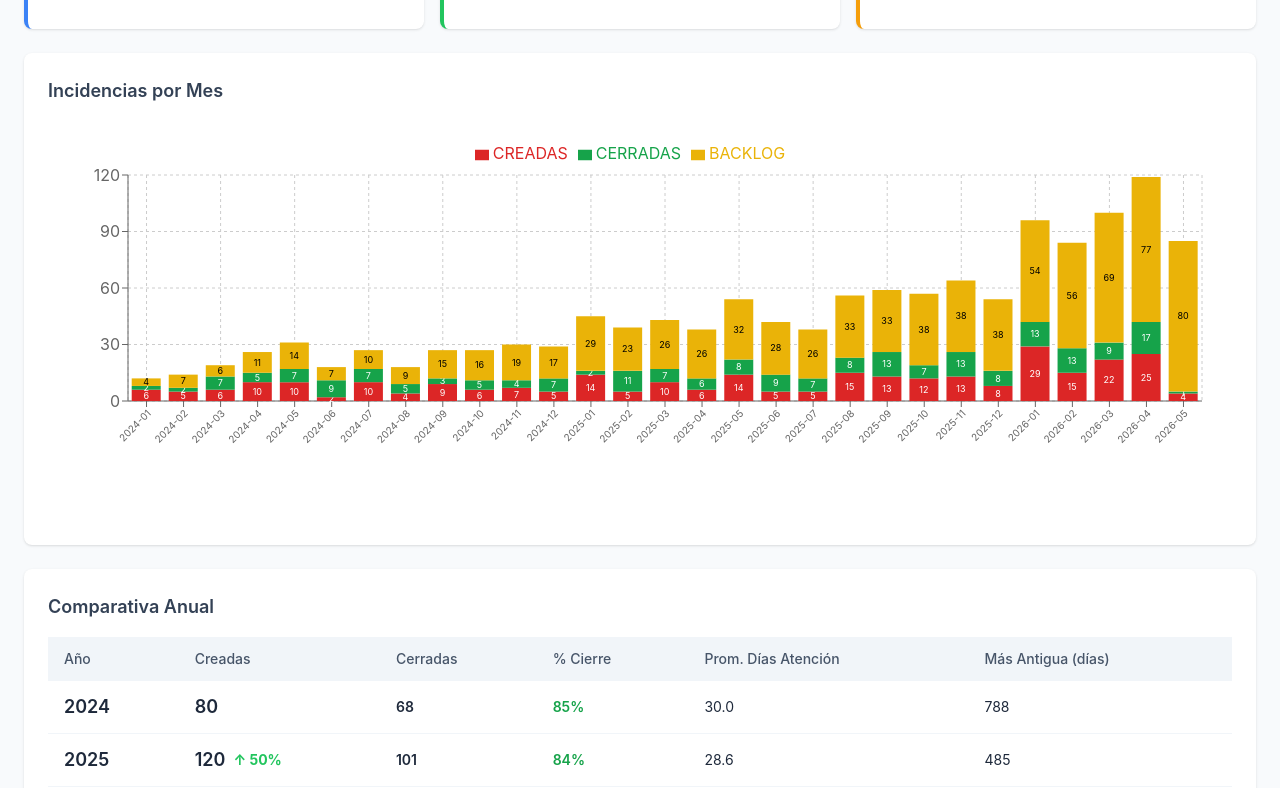
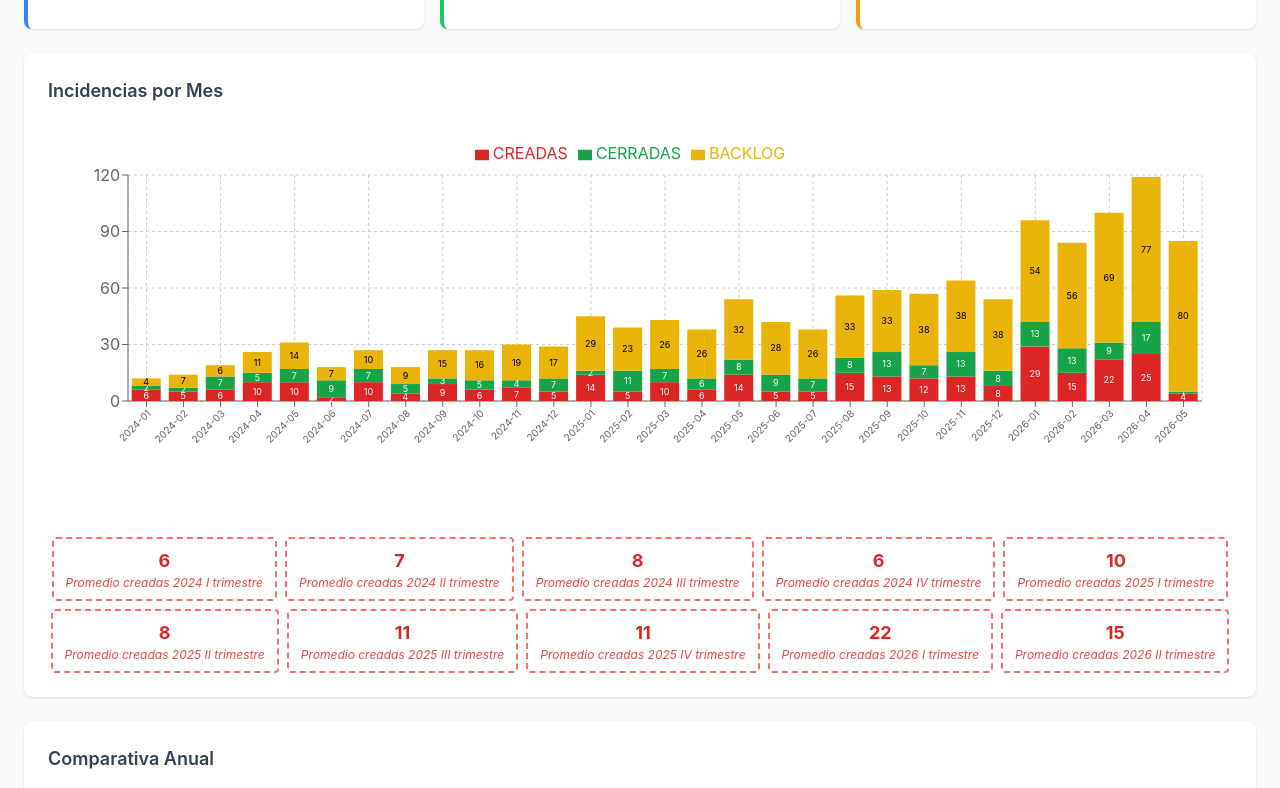
Before and after one commit to cristiancarreno-debug/dashboard-incidencias-patrimoniales, a React (Vite) app: page / in a window 1280 px wide. Shown: the part 312-1100 px from the top of the page. Built offline with nearby package versions, Linux system fonts and the light colour scheme; no server answers.

Commit message:
feat: escala colores variación (verde≥50%, naranja≥30%, rojo<30%), promedios trimestrales bajo gráfica mensual

```diff
--- a/src/components/AnnualTable.tsx
+++ b/src/components/AnnualTable.tsx
@@ -57,7 +57,11 @@ export function AnnualTable({ data, filtros }: Props) {
                   <span className="font-semibold text-lg">{row.totalCreadas}</span>
                   {/* Variación 2025 vs 2024 */}
                   {row.anio === 2025 && variacion2025vs2024 !== null && (
-                    <span className={`text-sm font-bold ${variacion2025vs2024 <= 0 ? 'text-red-500' : 'text-green-500'}`}>
+                    <span className={`text-sm font-bold ${
+                      Math.abs(variacion2025vs2024) >= 50 ? 'text-green-600' :
+                      Math.abs(variacion2025vs2024) >= 30 ? 'text-orange-500' :
+                      'text-red-600'
+                    }`}>
                       {variacion2025vs2024 > 0 ? '↑' : '↓'} {Math.abs(variacion2025vs2024)}%
                     </span>
                   )}
--- a/src/components/MonthlyChart.tsx
+++ b/src/components/MonthlyChart.tsx
@@ -5,12 +5,44 @@ interface Props {
   data: MetricaMensual[];
 }
 
+interface TrimestrePromedio {
+  label: string;
+  promedio: number;
+  meses: string[];
+}
+
+function calcularPromediosTrimestrales(data: MetricaMensual[]): TrimestrePromedio[] {
+  if (data.length === 0) return [];
+
+  const trimestres: TrimestrePromedio[] = [];
+  const mesesPorTrimestre: Record<string, MetricaMensual[]> = {};
+
+  data.forEach(d => {
+    const [year, month] = d.mes.split('-');
+    const q = Math.ceil(parseInt(month) / 3);
+    const key = `${year} ${q === 1 ? 'I' : q === 2 ? 'II' : q === 3 ? 'III' : 'IV'} trimestre`;
+    if (!mesesPorTrimestre[key]) mesesPorTrimestre[key] = [];
+    mesesPorTrimestre[key].push(d);
+  });
+
+  Object.entries(mesesPorTrimestre).forEach(([label, meses]) => {
+    const totalCreadas = meses.reduce((sum, m) => sum + m.abiertas, 0);
+    const promedio = Math.round(totalCreadas / meses.length);
+    trimestres.push({ label: `Promedio creadas ${label}`, promedio, meses: meses.map(m => m.mes) });
+  });
+
+  return trimestres;
+}
+
 export function MonthlyChart({ data }: Props) {
   if (data.length === 0) {
     return <p className="text-slate-400 text-center py-8">Sin datos para mostrar</p>;
   }
 
+  const trimestres = calcularPromediosTrimestrales(data);
+
   return (
+    <div>
       <ResponsiveContainer width="100%" height={400}>
         <BarChart data={data} margin={{ top: 20, right: 30, left: 20, bottom: 60 }}>
           <CartesianGrid strokeDasharray="3 3" />
@@ -23,10 +55,7 @@ export function MonthlyChart({ data }: Props) {
           />
           <YAxis />
           <Tooltip />
-        <Legend
-          verticalAlign="top"
-          wrapperStyle={{ paddingBottom: 10 }}
-        />
+          <Legend verticalAlign="top" wrapperStyle={{ paddingBottom: 10 }} />
           <Bar dataKey="abiertas" name="CREADAS" stackId="stack" fill="#dc2626">
             <LabelList dataKey="abiertas" position="inside" fill="#fff" fontSize={9} />
           </Bar>
@@ -38,5 +67,18 @@ export function MonthlyChart({ data }: Props) {
           </Bar>
         </BarChart>
       </ResponsiveContainer>
+
+      {/* Promedios trimestrales */}
+      {trimestres.length > 0 && (
+        <div className="flex flex-wrap gap-2 mt-4 justify-center">
+          {trimestres.map((t) => (
+            <div key={t.label} className="border-2 border-dashed border-red-400 rounded px-3 py-2 text-center">
+              <div className="text-lg font-bold text-red-600">{t.promedio}</div>
+              <div className="text-xs text-red-500 italic">{t.label}</div>
+            </div>
+          ))}
+        </div>
+      )}
+    </div>
   );
 }
```
Lines whose indentation alone changed are shown as unchanged.
